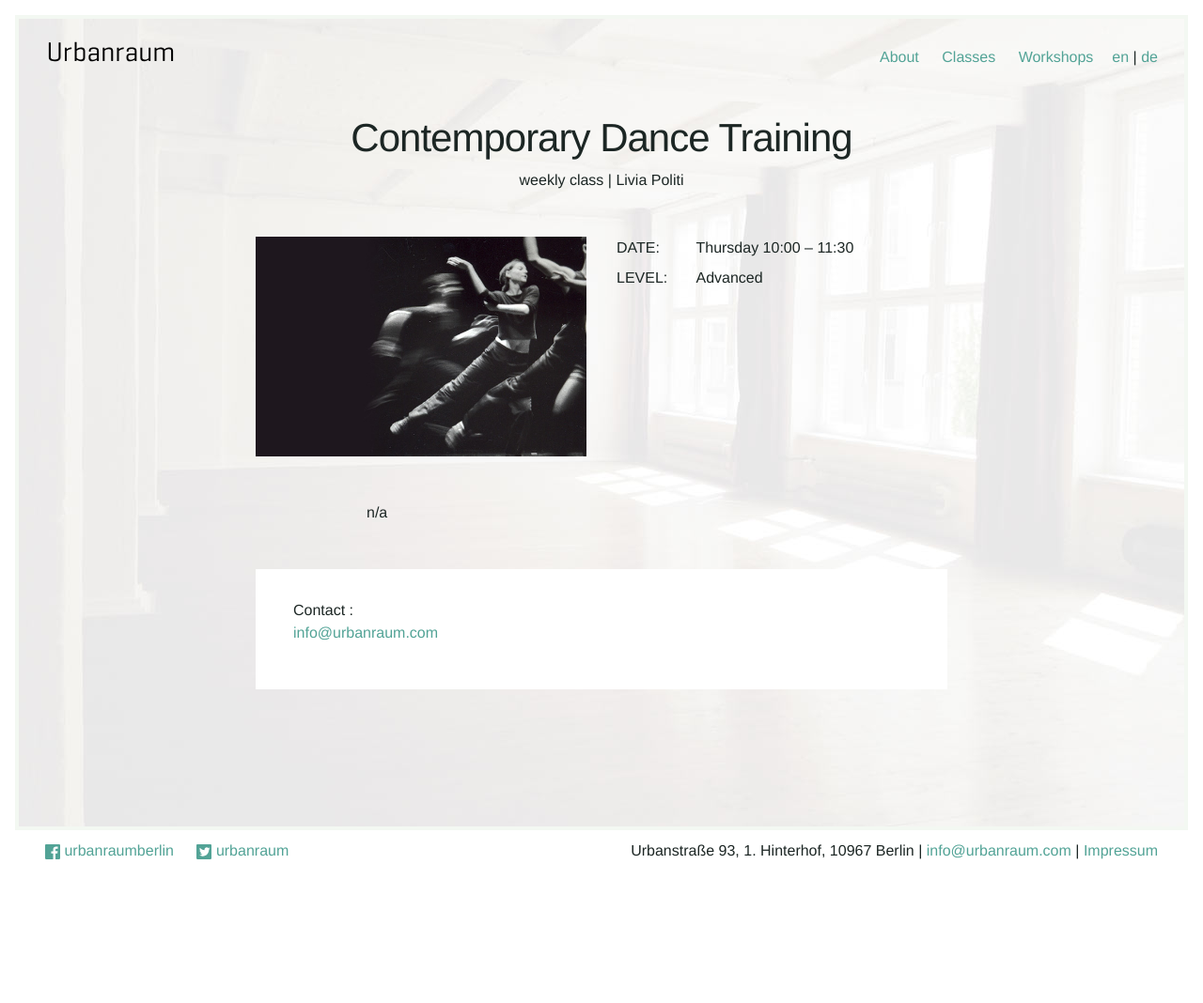
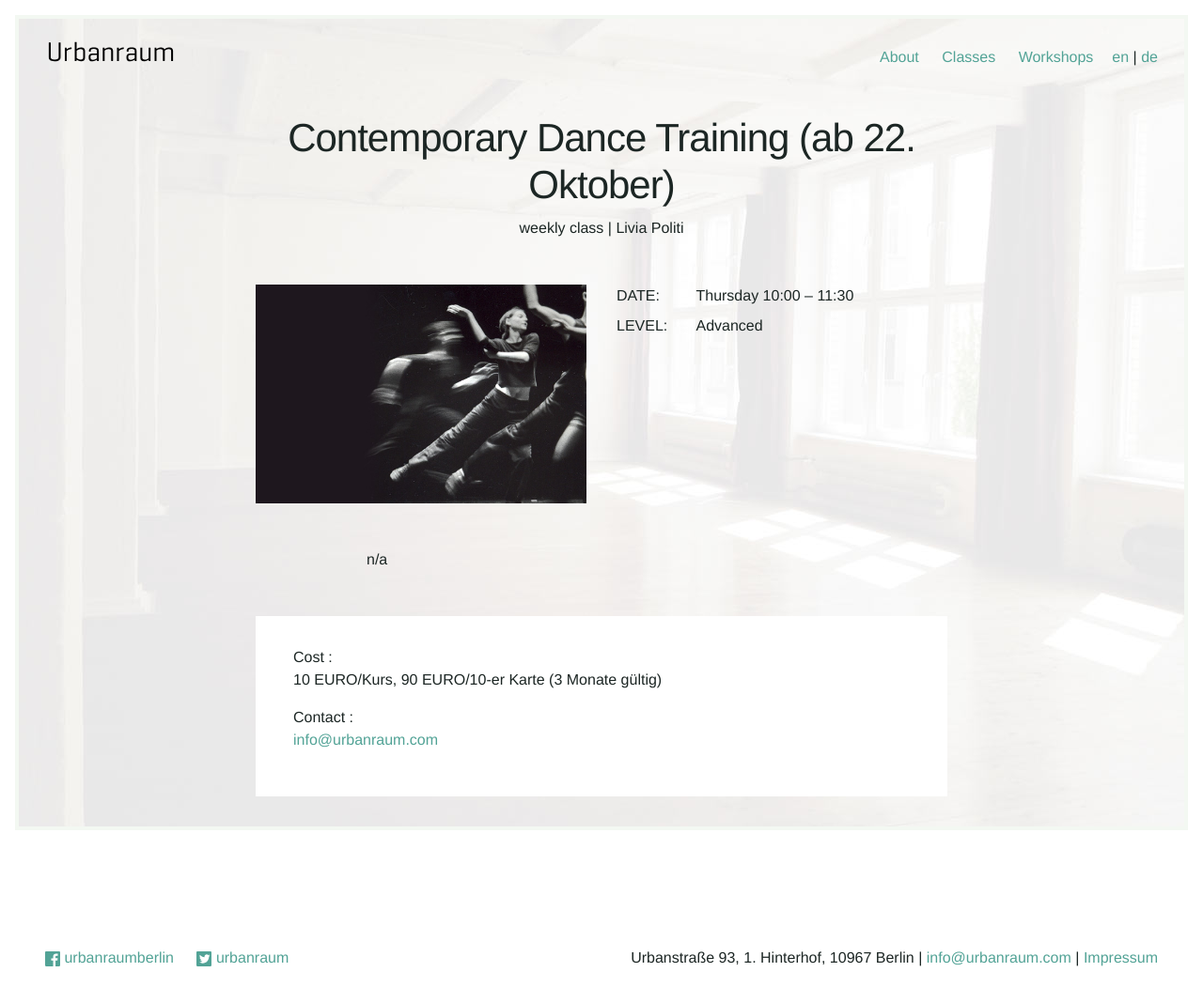
Before and after one commit to Kriesse/urbanraum, a Jekyll site: the page built from _classes/contemporary-dance-training.md, in a window 1280 px wide. Shown: the whole page at 94% size. Built offline with Jekyll 4.4.1, drawn with Linux system fonts in a browser that asks for light colours; nearby versions of some CDN libraries; before the commit the page ends 954 px from its top, so only the background shows below that.

Commit message:
Preise, Start Darum

```diff
--- a/_classes/contemporary-dance-training.md
+++ b/_classes/contemporary-dance-training.md
@@ -1,5 +1,5 @@
 ---
-title_en: "Contemporary Dance Training"
+title_en: "Contemporary Dance Training (ab 22. Oktober)"
 title_de: "Contemporary Dance Training"
 
 type_en: "weekly class"
@@ -8,8 +8,8 @@ type_de: "Wöchentlicher Kurs"
 level_en: "Advanced"
 level_de: "Fortgeschritten"
 
-price_en:
-price_de:
+price_en: "10 EURO/Kurs, 90 EURO/10-er Karte (3 Monate gültig)"
+price_de: "10 EURO/Kurs, 90 EURO/10-er Karte (3 Monate gültig)"
 
 weekday_en: "Thursday"
 weekday_de: "Donnerstag"
@@ -24,6 +24,7 @@ Die Bewegungselemente werden zu dynamischen Choreografien zusammengefügt und mi
 Der Unterricht basiert auf der Folkwang-Tanz-Technik, bereichert durch Elemente der Alexander-Technik.
 Die Idee ist, dynamisch und kreativ in den Tag zu starten und ein technisches und choreographisches Repertoire aufzubauen.
 Außerdem ist der Kurs als Proben-Warm up oder zur Vorbereitung einer Tanz-Aufnahmeprüfung geeignet.
+Der Kurs beginnt am 22. Oktober.
 '
 teacher: "Livia Politi"
 teacher-link:
```
